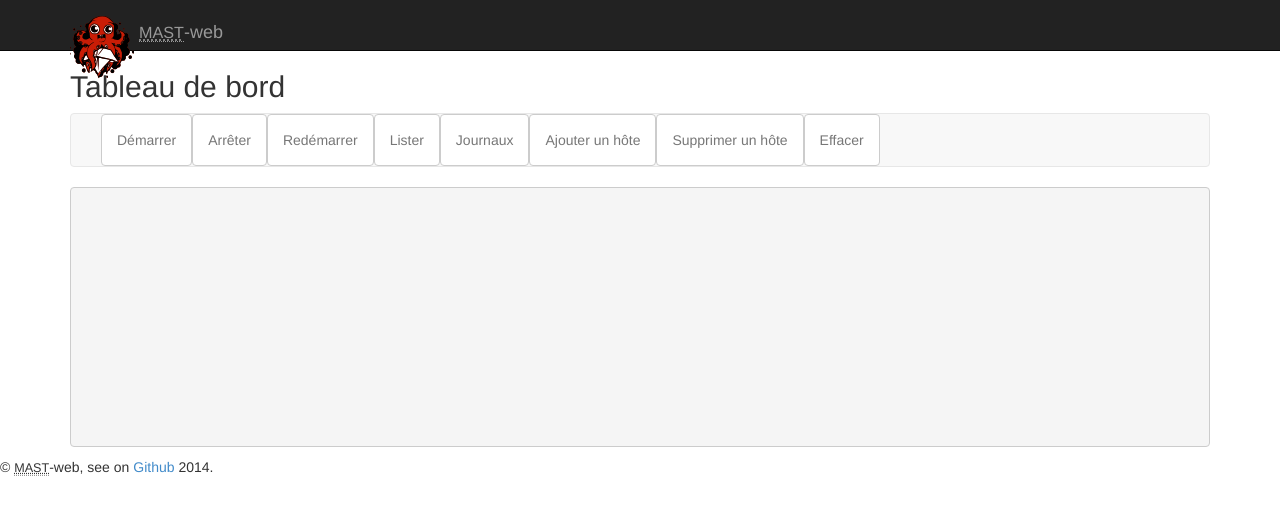
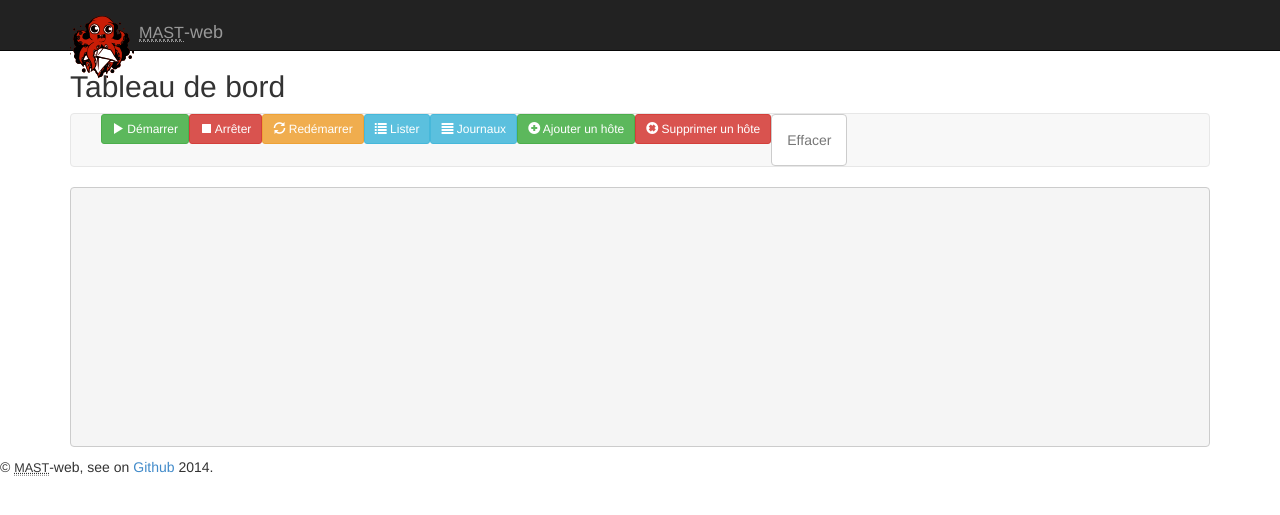
Before and after one commit to edouard-lopez/mast-web, a CodeIgniter app: page /index.php/service/index in a window 1280 px wide. Shown: the top 515 px of the page. Run offline with CodeIgniter, Linux system fonts and the light colour scheme; style sheets or scripts are compiled from the project's sources; some libraries are stand-ins or nearby versions.

Commit message:
refactor(home,config): add properties to actions (class, icon)

```diff
--- a/application/config/mast.php
+++ b/application/config/mast.php
@@ -5,15 +5,36 @@
  */
 
 $config['SERVICE_ACTIONS'] = array(
-    'start',
-    'stop',
-    'restart',
-    'list',
-    'list-log'
+    'start' => array(
+        'class' => 'success',
+        'icon' => 'play',
+    ),
+    'stop' => array(
+        'class' => 'danger',
+        'icon' => 'stop',
+    ),
+    'restart' => array(
+        'class' => 'warning',
+        'icon' => 'refresh',
+    ),
+    'list' => array(
+        'class' => 'info',
+        'icon' => 'list',
+    ),
+    'list-log' => array(
+        'class' => 'info',
+        'icon' => 'align-justify',
+    ),
 );
 $config['SERVICE_HELPERS'] = array(
-    'add-host',
-    'remove-host'
+    'add-host' => array(
+        'class' => 'success',
+        'icon' => 'plus-sign',
+    ),
+    'remove-host' => array(
+        'class' => 'danger',
+        'icon' => 'remove-sign',
+    ),
 );
 $config['PROJECT'] = 'Mast web';
 $config['PROJECT.html'] = '<abbr title="Multiple Auto-SSH Tunnels web" class="initialism">MAST</abbr>-web';
--- a/application/controllers/service.php
+++ b/application/controllers/service.php
@@ -17,7 +17,7 @@ class Service extends CI_Controller {
 	 */
 	public function action($_)
 	{
-        if (in_array($_, $this->config->item('SERVICE_ACTIONS'))) {
+        if (array_key_exists($_, $this->config->item('SERVICE_ACTIONS'))) {
             return $this->shell->run("/etc/init.d/mast $_");
         } else {
             show_error('Invalid action', 500);
--- a/application/views/home.php
+++ b/application/views/home.php
@@ -22,24 +22,26 @@
 
             <div class="collapse navbar-collapse" id="bs-example-navbar-collapse-1">
                 <ul class="nav navbar-nav">
-                    <?php foreach ($this->config->item('SERVICE_ACTIONS') as $action): ?>
-                        <li>
-                            <a href="#/api/<?=$action?>" id="<?=$action?>" class="btn btn-default btn-action">
-                                <?= ucfirst(i18n($this,$action))?>
-                            </a>
-                        </li>
-                    <?php endforeach; ?>
 
-                    <?php foreach ($this->config->item('SERVICE_HELPERS') as $helper): ?>
-                        <li>
-                            <a href="#/api/<?=$helper?>" id="<?=$helper?>" class="btn btn-default btn-action">
-                                <?= ucfirst(i18n($this,$helper))?>
-                            </a>
-                        </li>
-                    <?php endforeach; ?>
+                <?php foreach ($this->config->item('SERVICE_ACTIONS') as $action => $props): ?>
+                    <li>
+                        <button type="button" id="<?=$action?>" class="btn btn-<?=$props['class']?> btn-sm btn-action">
+                            <i class="glyphicon glyphicon-<?=$props['icon']?>"></i>
+                            <?= ucfirst(i18n($this,$action))?>
+                        </button>
+                    </li>
+                <?php endforeach; ?>
                 </ul>
 
                 <ul class="nav navbar-nav">
+                <?php foreach ($this->config->item('SERVICE_HELPERS') as $helper => $props): ?>
+                    <li>
+                        <button type="button" id="<?=$helper?>" class="btn btn-<?=$props['class']?> btn-sm btn-helper">
+                            <i class="glyphicon glyphicon-<?=$props['icon']?>"></i>
+                            <?= ucfirst(i18n($this,$helper))?>
+                        </button>
+                    </li>
+                <?php endforeach; ?>
                     <li>
                         <a href="/api/<?=$helper?>" id="<?=$helper?>" class="btn btn-default btn-action">
                             <?=i18n($this,'clear')?>
```
